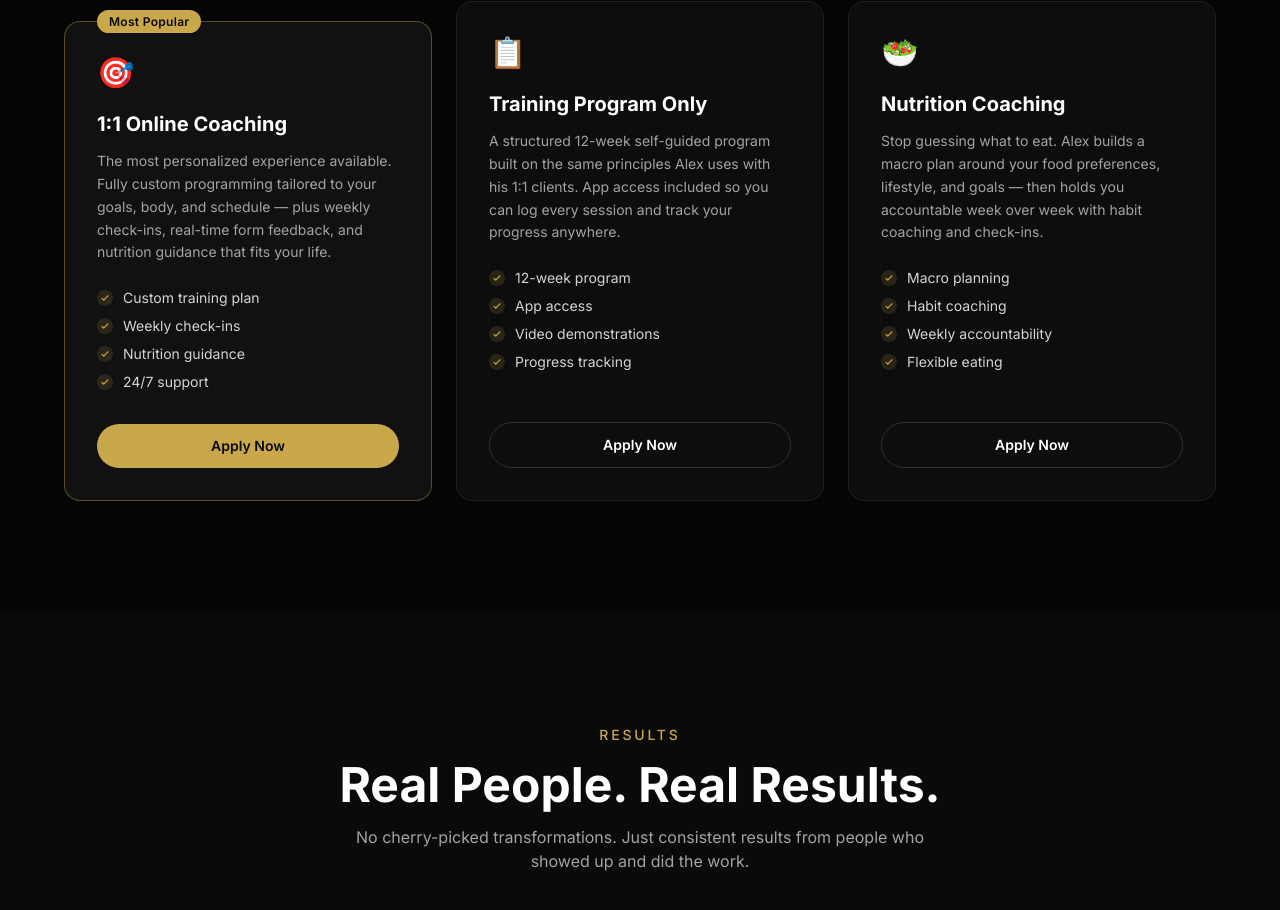
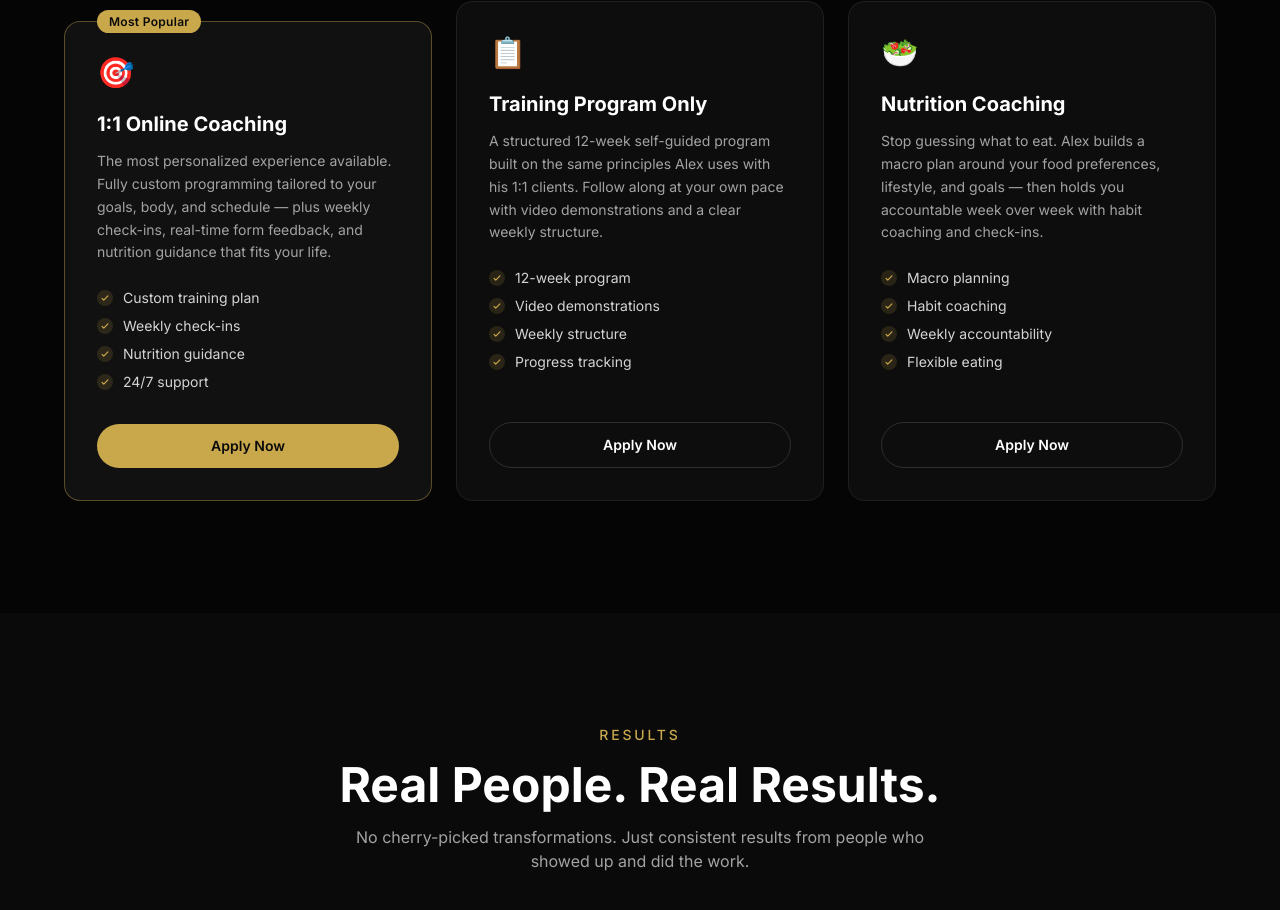
Before and after one commit to DZTG/ADJ-Fit, a Next.js app: page / in a window 1280 px wide. Shown: the part 2072-2982 px from the top of the page. Built offline with nearby package versions, Linux system fonts and the light colour scheme.

Commit message:
Remove app references from Training Program card

```diff
--- a/components/Services.tsx
+++ b/components/Services.tsx
@@ -18,8 +18,8 @@ const services = [
     icon: "📋",
     title: "Training Program Only",
     description:
-      "A structured 12-week self-guided program built on the same principles Alex uses with his 1:1 clients. App access included so you can log every session and track your progress anywhere.",
-    features: ["12-week program", "App access", "Video demonstrations", "Progress tracking"],
+      "A structured 12-week self-guided program built on the same principles Alex uses with his 1:1 clients. Follow along at your own pace with video demonstrations and a clear weekly structure.",
+    features: ["12-week program", "Video demonstrations", "Weekly structure", "Progress tracking"],
     cta: "Apply Now",
     href: "#apply",
     featured: false,
```
